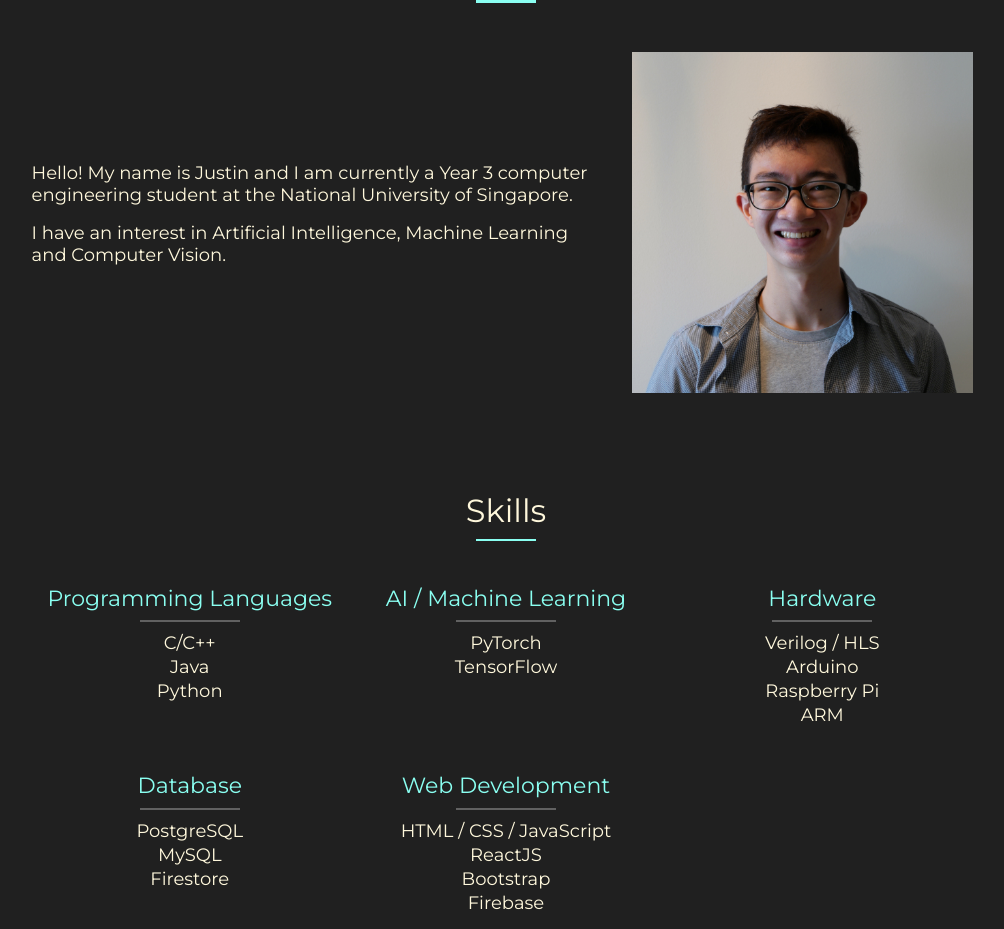
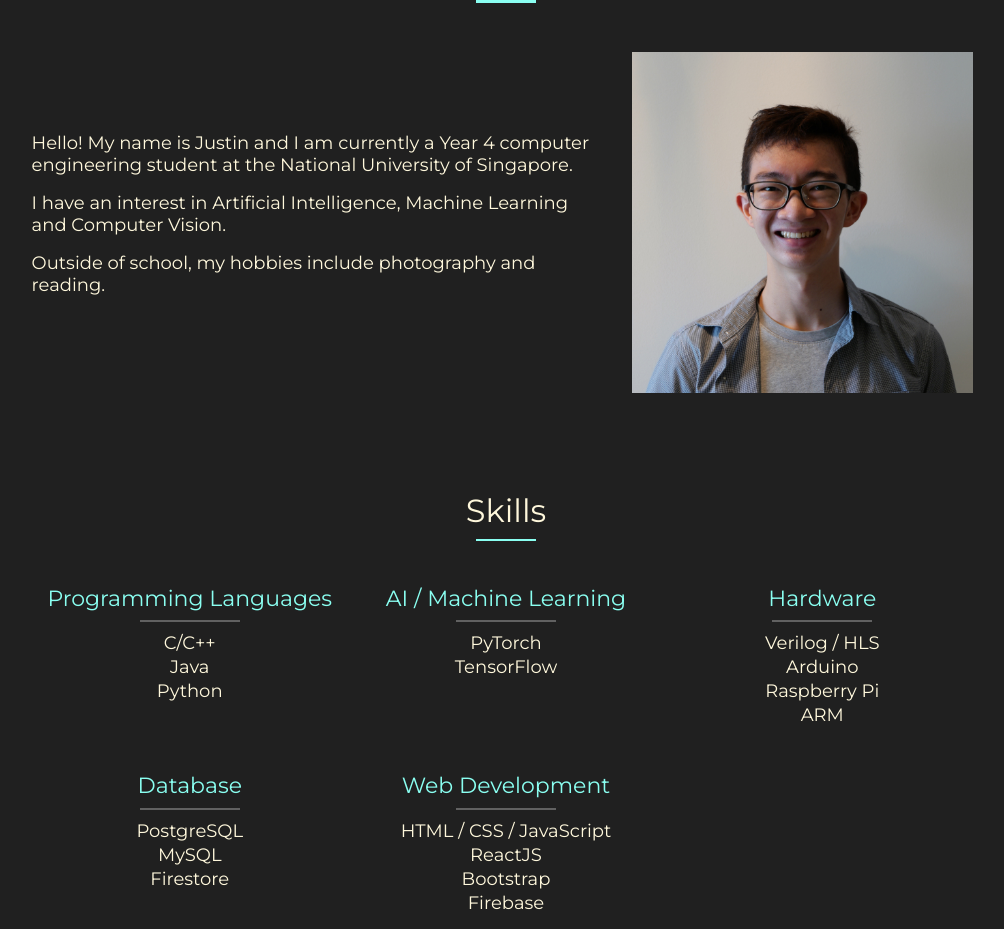
Before and after one commit to justinfidelis/justinfidelis.github.io, a React (Create React App) app in the folder portfolio/: page / in a window 1280 px wide. Shown: the part 860-1789 px from the top of the page, without its empty margins (134-1138 px from the left). Built offline with nearby package versions, Linux system fonts and the light colour scheme.

Commit message:
modify about

```diff
--- a/portfolio/src/components/about/About.jsx
+++ b/portfolio/src/components/about/About.jsx
@@ -14,8 +14,9 @@ const About = () => {
             </Row>
             <Row>
                 <Col className="section-text" id="about-text-container">
-                    <p> Hello! My name is Justin and I am currently a Year 3 computer engineering student at the National University of Singapore. </p>
-                    <p> I have an interest in Artificial Intelligence, Machine Learning and Computer Vision. </p>
+                    <p>Hello! My name is Justin and I am currently a Year 4 computer engineering student at the National University of Singapore.</p>
+                    <p>I have an interest in Artificial Intelligence, Machine Learning and Computer Vision.</p>
+                    <p>Outside of school, my hobbies include photography and reading.</p>
                 </Col>
                 <Col className="px-0" id="about-image-container">
                     <img className="about-image" src="self-pic.jpg" alt=""></img>
```
